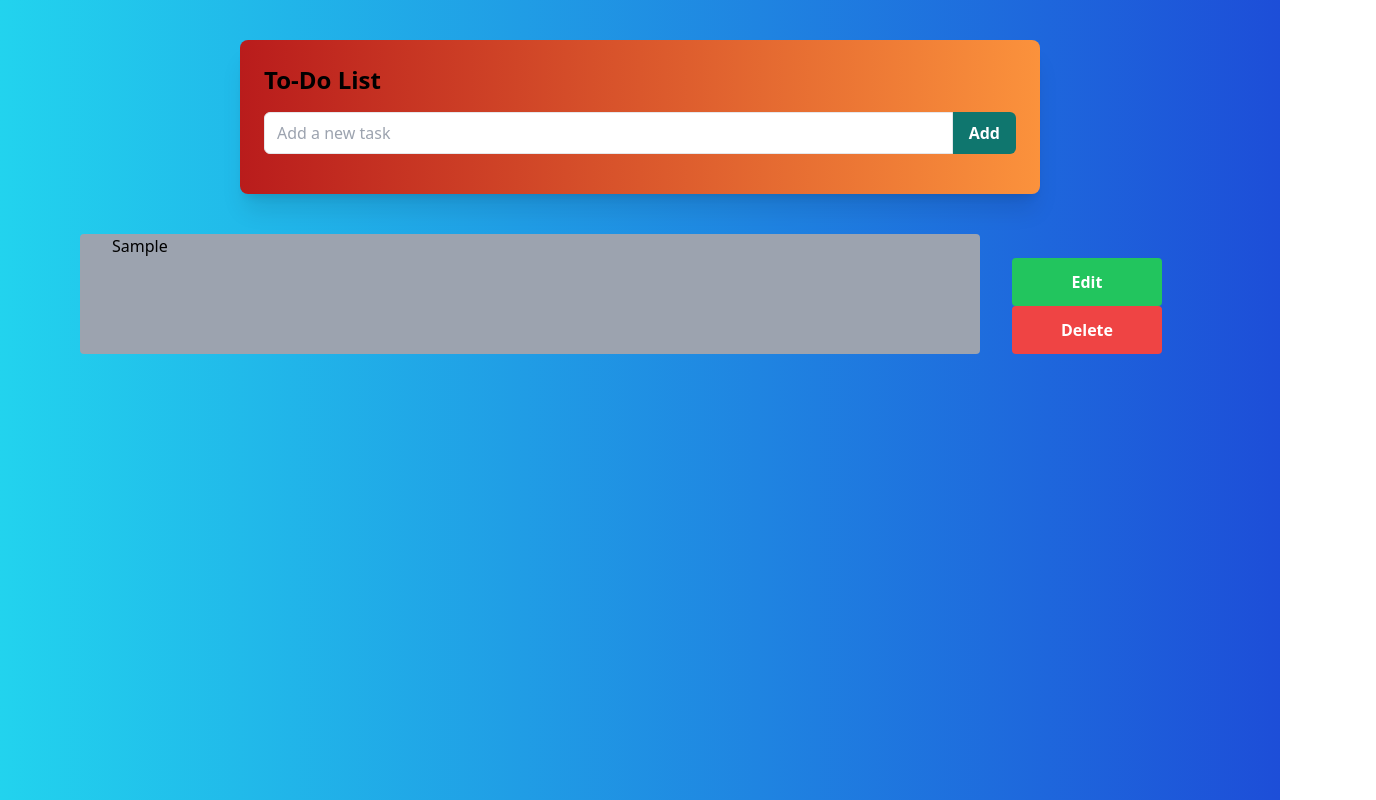
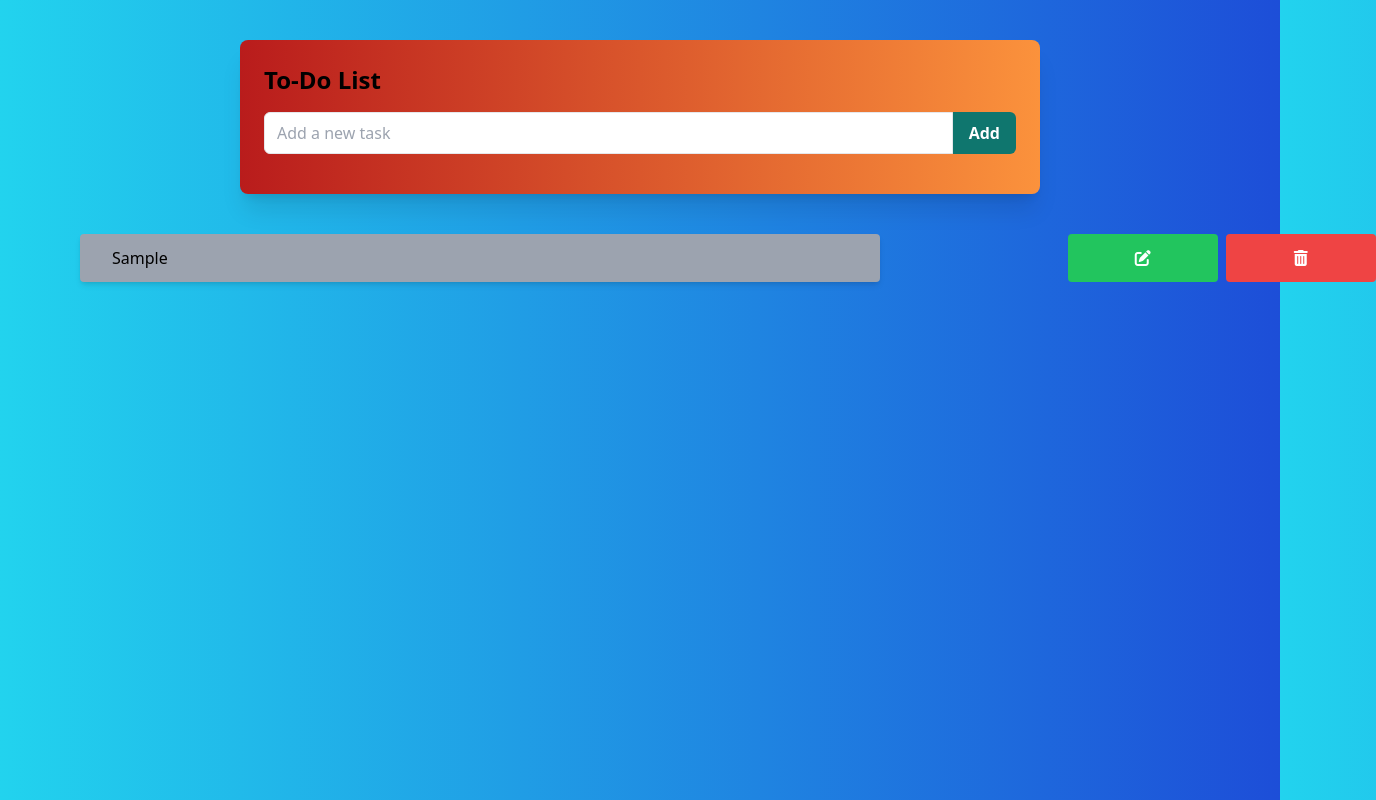
Before and after one commit to arifprog/sixth-assign, a website built with Vite: page index.html in a window 1280 px wide. Both pictures are taken after typing "Sample" into the empty fields and a click on the button "Add". Shown: the whole page, 1376 px wide, since content can reach past the window. Built offline with nearby package versions, Linux system fonts and the light colour scheme.

Commit message:
Styling edit and delete btn

```diff
--- a/index.js
+++ b/index.js
@@ -14,29 +14,35 @@ addBtn.addEventListener('click',(event)=>{
 
     let listItem = document.createElement('li');
     listItem.textContent = inputBox.value;
-    listItem.className = 'bg-gray-400 w-[300px] md:w-[900px] ml-20 px-8 py- rounded  ';
+    listItem.className = 'bg-gray-400 w-[800px] ml-20 my-2 p- px-8 rounded shadow-md flex items-center row';
 
     taskList.appendChild(listItem);
     inputBox.value = '';
 
+    let buttonContainer = document.createElement('div');
+    buttonContainer.className = 'flex space-x-2';
+    listItem.appendChild(buttonContainer);
+
     let editButton = document.createElement('button');
-    editButton.textContent = 'Edit';
+    editButton.textContent = '';
     editButton.className = 'ml-[900px] bg-green-500 hover:bg-pink-700 text-white font-bold w-[150px] py-3 rounded ';
-    listItem.appendChild(editButton);
-    editButton.style.paddingTop = '12px';
+    buttonContainer.appendChild(editButton);
+    editButton.innerHTML = '<i class="fas fa-edit"></i>';
+
 
     let deleteButton = document.createElement('button');
-    deleteButton.textContent = 'Delete';
+    deleteButton.textContent = '';
     deleteButton.className = 'ml-[900px] bg-red-500 hover:bg-pink-700 text-white font-bold w-[150px] py-3 rounded ';
-    listItem.appendChild(deleteButton);
-    deleteButton.style.paddingTop = '12px';
+    buttonContainer.appendChild(deleteButton);
+    deleteButton.innerHTML = '<i class="fas fa-trash-alt"></i>';
+
 
 
     editButton.addEventListener('click', function() {
     let newTask = prompt('Edit your task:', listItem.textContent);
     if (newTask !== null && newTask !== '') {
         listItem.textContent = newTask;
-        listItem.appendChild(editButton);
+        listItem.appendChild(buttonContainer);
     }
 });
 deleteButton.addEventListener('click', function () {
```
Also changed, not shown: index.html (+1 -1 lines).
